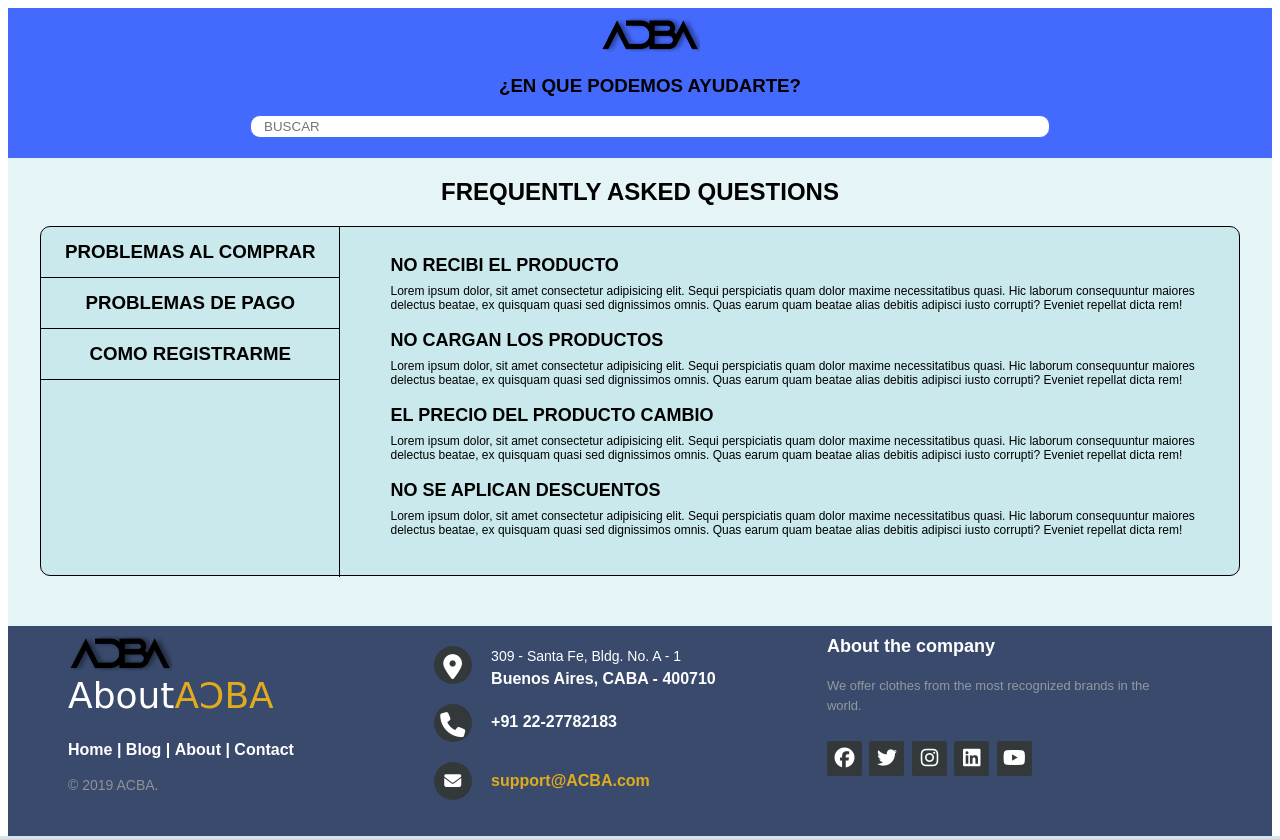
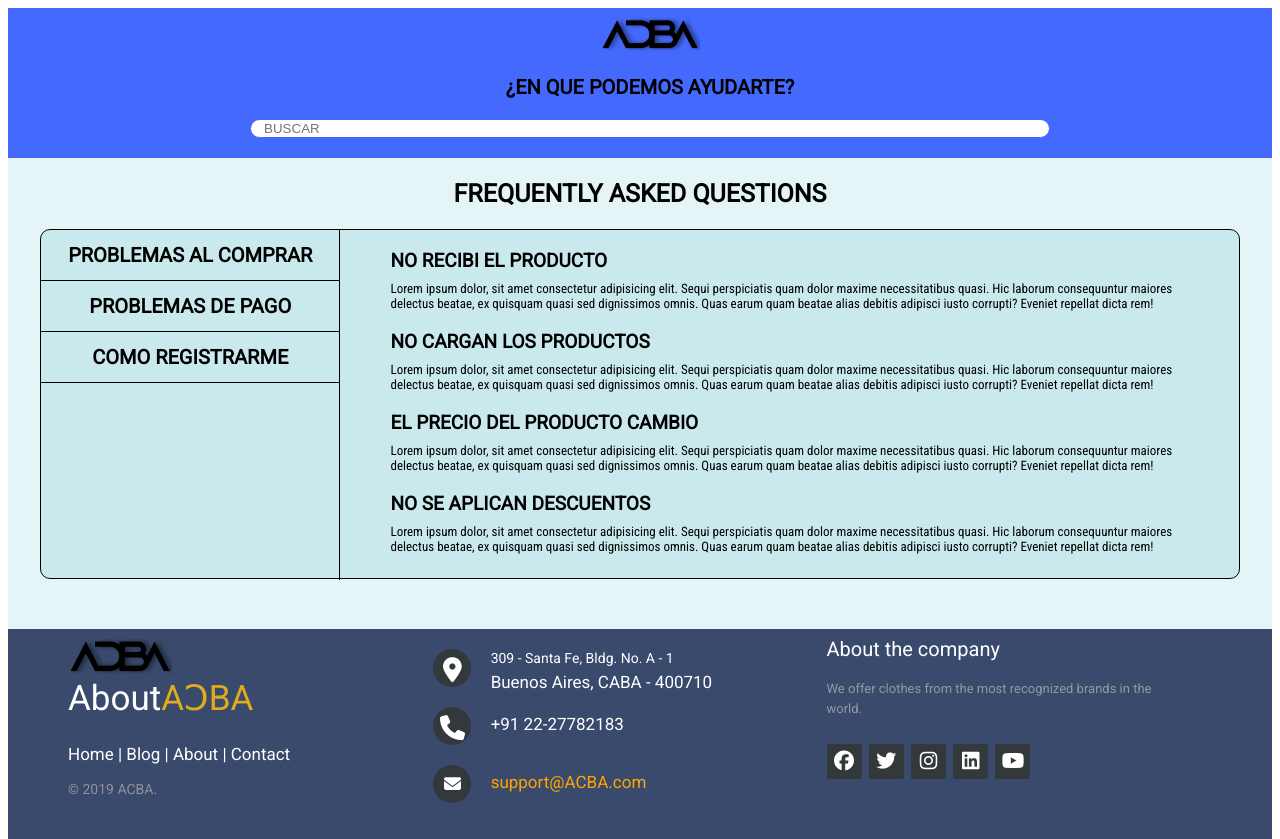
Before and after one commit to ricardoangelbustos/ecommerce-sprint1, a PHP site: page /faq.html in a window 1280 px wide. Run offline with PHP 8.4, Linux system fonts and the light colour scheme; some libraries are stand-ins or nearby versions.

Commit message:
Cambio de fuente: faq

```diff
--- a/css/style-faq.css
+++ b/css/style-faq.css
@@ -1,5 +1,4 @@
 .container{
-    font-family: Arial, Helvetica, sans-serif;
     margin: 0 auto;
     width: 100%;
     height: 780px;
@@ -26,13 +25,21 @@
     border-radius: 10px;
     border: 1px solid #4469fd;
 }
+.header h3{
+	font-family: 'Roboto', sans-serif;
+	font-size: 20px;
+	font-weight: 300px;
+}
 .logo img{
     width: 100px;
 }
 /*FINALIZA HEADER*/
 /*INICIA SECTION*/
 section h2{
-    text-align: center;
+	text-align: center;
+	font-family: 'Roboto', sans-serif;
+	font-size: 25px;
+	font-weight: 300px;
 }
 .faq-main{
     background-color: #cae9ec;
@@ -72,22 +79,30 @@ section h2{
     align-items: center;
     border-bottom: 1px solid black;
 }
+.select h3{
+	font-family: 'Roboto', sans-serif;
+	font-size: 20px;
+	font-weight: 300px;
+}
 .right-main{
     /* background-color: darkkhaki; */
     width: 900px;
     height: 350px;
     box-sizing: border-box;
     box-sizing: border-box;
-    padding-top: 10px;
     padding-left: 50px;
     padding-right: 30px;
 }
 .right-main h3{
-    font-size: 18px;
+	font-family: 'Roboto', sans-serif;
+	font-size: 19px;
+	font-weight: 300px;
 }
 .right-main p{
-    font-size: 12px;
-    margin-top: -10px;
+	margin-top: -10px;
+	font-family: 'Roboto Condensed', sans-serif;
+	font-size: 13px;
+	font-weight: 300px;
 }
 /*FINALIZA SECTION*/
 /*INICIA FOOTER*/
@@ -101,7 +116,9 @@ footer{
 	width: 100%;
   	height: 200px;
 	text-align: left;
-	font: bold 16px sans-serif;
+	font-family: 'Roboto', sans-serif;
+	font-size: 17px;
+	font-weight: 200;
 	padding: 10px 50px 200px 60px;
 	margin-top: 200px; /* La distancia del footer con el contenido */
 }
@@ -115,13 +132,28 @@ footer{
 	color: white;
 	text-decoration: none;
 }
+.phone:hover{
+	transition: 500ms;
+	color: #62d1ec;
+}
+.email{
+	color: orange;
+	text-decoration: none;
+}
+.email a:hover{
+	transition: 500ms;
+	color: #62d1ec;
+}
+
 /* Footer left */
 .footer-distributed .footer-left{
 	width: 30%;
 }
 .footer-distributed h3{
 	color:  #ffffff;
-	font: normal 36px 'Cookie', cursive;
+	font-family: 'Roboto', sans-serif;
+	font-size: 35px;
+	font-weight: 200;
 	margin: 0;
 }
 /* The company logo */
@@ -141,6 +173,10 @@ footer{
 	line-height: 1.8;
 	text-decoration: none;
 	color:  inherit;
+}
+.footer-distributed .footer-links a:hover{
+	transition: 500ms;
+	color: #62d1ec
 }
 .footer-distributed .footer-company-name{
 	color:  #8f9296;
@@ -198,8 +234,9 @@ footer{
 .footer-distributed .footer-company-about span{
 	display: block;
 	color:  #ffffff;
-	font-size: 18px;
-	font-weight: bold;
+	font-family: 'Roboto', sans-serif;
+	font-size: 20px;
+	font-weight: 400;
 	margin-bottom: 20px;
 }
 .footer-distributed .footer-icons{
--- a/faq.html
+++ b/faq.html
@@ -7,6 +7,8 @@
     <title>Preguntas Frecuentes</title>
     <script src="https://kit.fontawesome.com/81327c1797.js" crossorigin="anonymous"></script>
     <link rel="stylesheet" href="css/style-faq.css">
+    <link href="https://fonts.googleapis.com/css?family=Roboto&display=swap" rel="stylesheet">
+    <link href="https://fonts.googleapis.com/css?family=Roboto+Condensed&display=swap" rel="stylesheet">
 </head>
 <body>
     <div class="container">
@@ -97,9 +99,9 @@
 					<i class="fa fa-phone"></i>
 					<a href="tel:+91 22-27782183" class="phone">+91 22-27782183</a>
 				</div>
-				<div>
+				<div class="email">
 					<i class="fa fa-envelope"></i>
-					<p><a href="mailto:support@ACBA.com">support@ACBA.com</a></p>
+					<a href="mailto:support@ACBA.com" class="email">support@ACBA.com</a>
 				</div>
 			</div>
 			<div class="footer-right">
```
